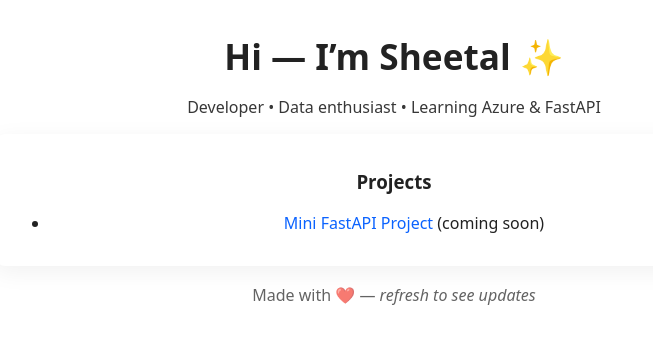
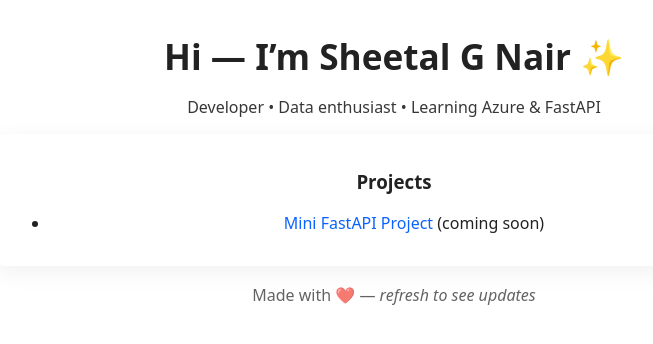
Before and after one commit to SheetalNair7/SheetalNair7.github.io, a plain HTML site: page index.html in a window 1280 px wide. Shown: the whole page, without its empty margins (246-899 px from the left). Drawn offline with Linux system fonts and the light colour scheme.

Commit message:
Initial commit

```diff
--- a/index.html
+++ b/index.html
@@ -15,7 +15,7 @@
 </head>
 <body>
   <header>
-    <h1>Hi — I’m Sheetal ✨</h1>
+    <h1>Hi — I’m Sheetal G Nair ✨</h1>
     <p>Developer • Data enthusiast • Learning Azure & FastAPI</p>
     <div class="card">
       <h3>Projects</h3>
```
